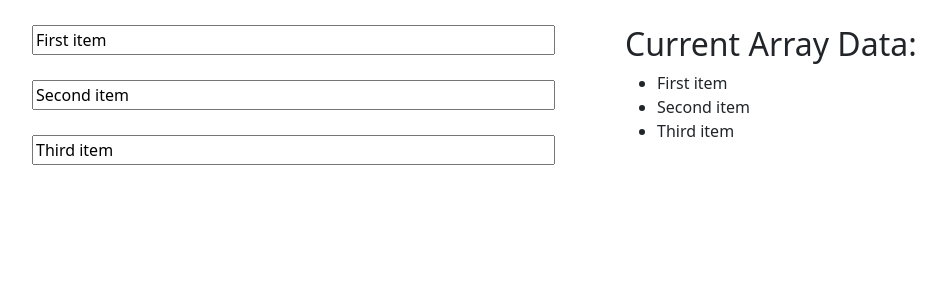
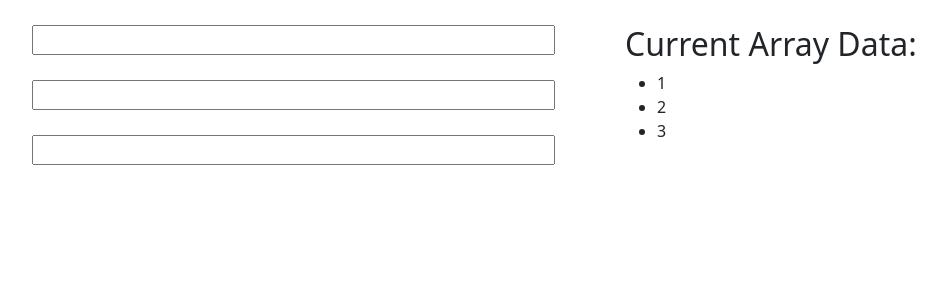
Before and after one commit to sreejitha-mc/New-React-Application, a React (Create React App) app: page /Display in a window 1280 px wide. Shown: the top 300 px of the page, without its empty margins (50-996 px from the left). Built offline with nearby package versions, Linux system fonts and the light colour scheme; the HTML template or start-up script is replaced by a standard one.

Commit message:
memo added

```diff
--- a/src/pages/DisplayArrayData/DisplayArrayData.js
+++ b/src/pages/DisplayArrayData/DisplayArrayData.js
@@ -1,12 +1,23 @@
-import React from 'react';
+import React, { memo } from 'react';
 import './DisplayArrayData.css';
-import useDisplayArray from '../../logic/useDiplayArray'
+import useDisplayArray from '../../logic/useDiplayArray';
+
+const InputComponent = memo(({ id, text, onChange }) => {
+    console.log('in')
+  return (
+    <input
+      value={text}
+      onChange={(e) => onChange(id, e.target.value)}
+      className="input-box"
+    />
+  );
+});
 
 const DisplayArrayComponent = () => {
   const initialData = [
-        { id: 1, text: 'First item' },
-        { id: 2, text: 'Second item' },
-        { id: 3, text: 'Third item' },
+    { id: 1, text: '' },
+    { id: 2, text: '' },
+    { id: 3, text: '' },
   ];
 
   const [data, handleChange] = useDisplayArray(initialData);
@@ -15,25 +26,28 @@ const DisplayArrayComponent = () => {
     <div className="container">
       <div className="editable-items">
         {data.map((item) => (
-              <input
+            <div>
+          <InputComponent
             key={item.id}
-                value={item.text}
-                onChange={(e) => handleChange(item.id, e.target.value)}
-                className="input-box"
+            id={item.id}
+            text={item.text}
+            onChange={handleChange}
           />
+          </div>
         ))}
       </div>
       <div className="current-data">
         <h2>Current Array Data:</h2>
         <ul>
           {data.map((item) => (
-                <li key={item.id}>{item.text}</li>
+            <li key={item.id}>
+              {item.id} {item.text}
+            </li>
           ))}
         </ul>
       </div>
     </div>
   );
-
 };
 
 export default DisplayArrayComponent;
```
Lines whose indentation alone changed are shown as unchanged.
